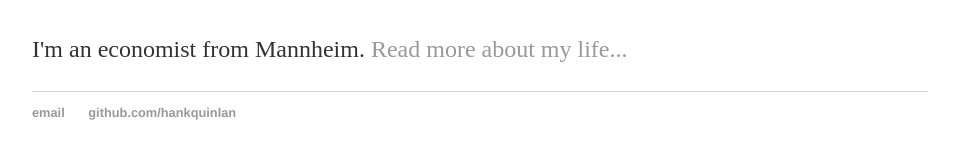
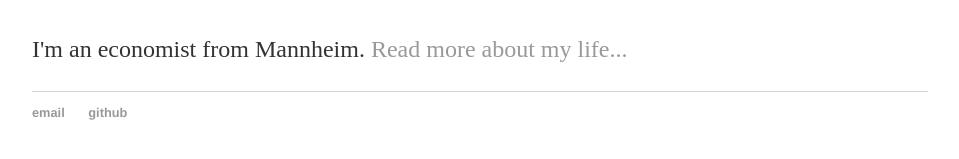
Before and after one commit to tostenzel/tostenzel.github.io, a Jekyll site: the page built from index.html, in a window 1280 px wide. Shown: the part 164-323 px from the top of the page, without its empty margins (160-1119 px from the left). Built offline with Jekyll 4.4.1, drawn with Linux system fonts in a browser that asks for light colours.

```diff
--- a/_layouts/default.html
+++ b/_layouts/default.html
@@ -21,7 +21,7 @@
 			<footer>
 	    		<ul>
 	        		<li><a href="mailto:tobias.stenzel@mailbox.org">email</a></li>
-	        		<li><a href="https://github.com/tostenzel">github.com/hankquinlan</a></li>
+	        		<li><a href="https://github.com/tostenzel">github</a></li>
 				</ul>
 			</footer>
 		</body>
```
